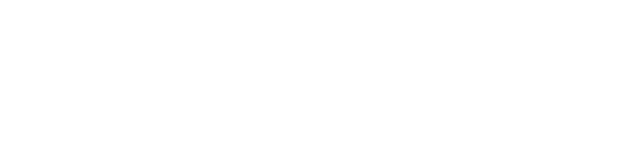
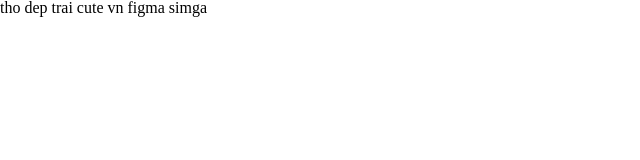
Before and after one commit to thonguyen1286/project1-thcc, a plain HTML site: page index.html in a window 1280 px wide. Shown: the whole page, without its empty margins (0-640 px from the left). Drawn offline with Linux system fonts and the light colour scheme.

Commit message:
dựng base

```diff
--- /dev/null
+++ b/assets/css/reset.css
@@ -0,0 +1,48 @@
+/* http://meyerweb.com/eric/tools/css/reset/
+   v2.0 | 20110126
+   License: none (public domain)
+*/
+
+html, body, div, span, applet, object, iframe,
+h1, h2, h3, h4, h5, h6, p, blockquote, pre,
+a, abbr, acronym, address, big, cite, code,
+del, dfn, em, img, ins, kbd, q, s, samp,
+small, strike, strong, sub, sup, tt, var,
+b, u, i, center,
+dl, dt, dd, ol, ul, li,
+fieldset, form, label, legend,
+table, caption, tbody, tfoot, thead, tr, th, td,
+article, aside, canvas, details, embed,
+figure, figcaption, footer, header, hgroup,
+menu, nav, output, ruby, section, summary,
+time, mark, audio, video {
+	margin: 0;
+	padding: 0;
+	border: 0;
+	font-size: 100%;
+	font: inherit;
+	vertical-align: baseline;
+}
+/* HTML5 display-role reset for older browsers */
+article, aside, details, figcaption, figure,
+footer, header, hgroup, menu, nav, section {
+	display: block;
+}
+body {
+	line-height: 1;
+}
+ol, ul {
+	list-style: none;
+}
+blockquote, q {
+	quotes: none;
+}
+blockquote:before, blockquote:after,
+q:before, q:after {
+	content: '';
+	content: none;
+}
+table {
+	border-collapse: collapse;
+	border-spacing: 0;
+}
--- /dev/null
+++ b/assets/css/style.css
@@ -0,0 +1,11 @@
+* {
+      box-sizing: border-box;
+}
+
+html {
+      font-size: 62.5%;
+}
+
+body {
+      font-size: 1.6rem;
+}
--- a/index.html
+++ b/index.html
@@ -3,9 +3,16 @@
 <head>
       <meta charset="UTF-8">
       <meta name="viewport" content="width=device-width, initial-scale=1.0">
-      <title>Project 1 thcc</title>
+      <!-- reset css -->
+      <link rel="stylesheet" href="./assets/css/reset.css">
+
+      <!-- styles -->
+      <link rel="stylesheet" href="./assets/css/style.css">
+      <title>Project 1</title>
 </head>
 <body>
-
+      tho dep trai cute vn
+      figma
+      simga
 </body>
 </html>
```
